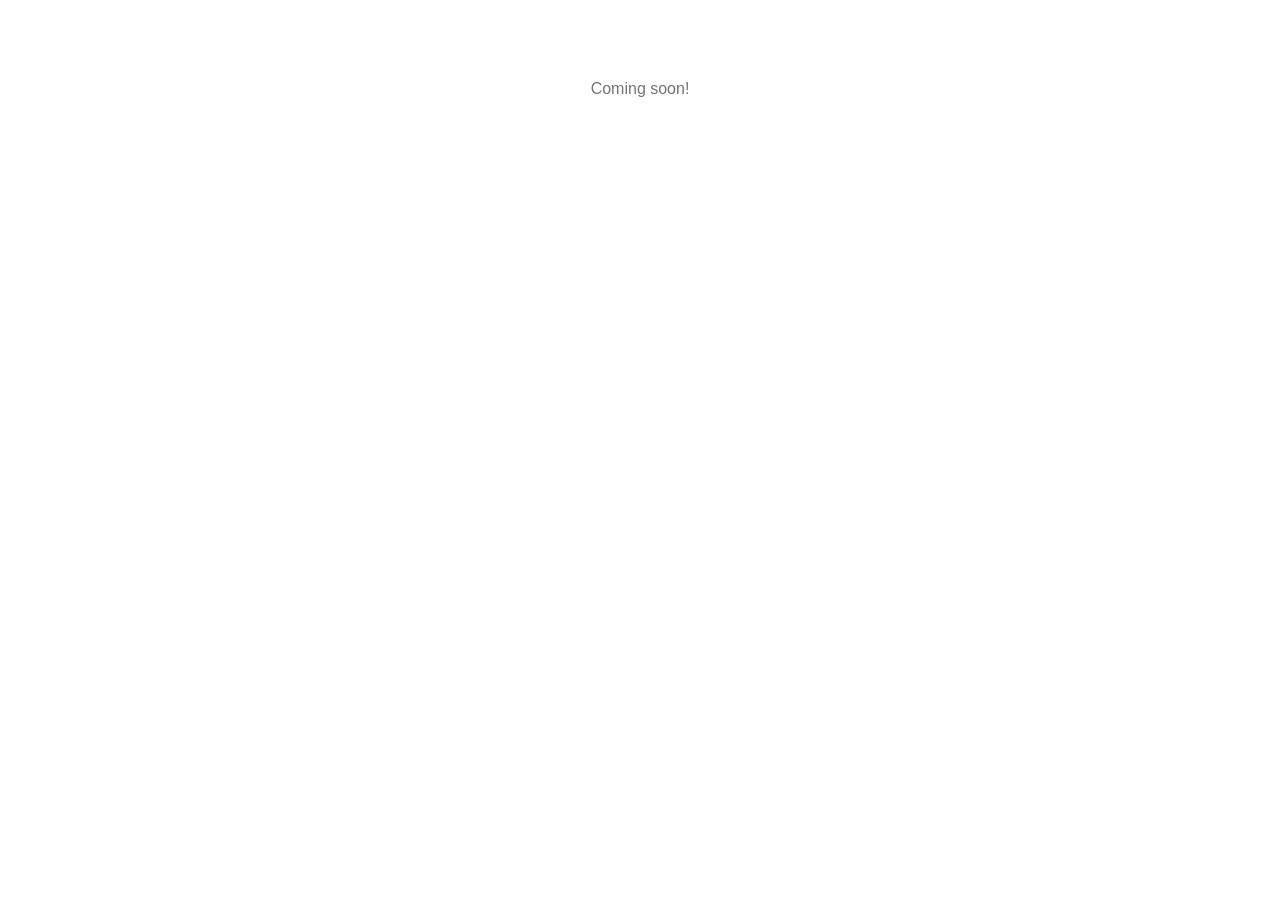
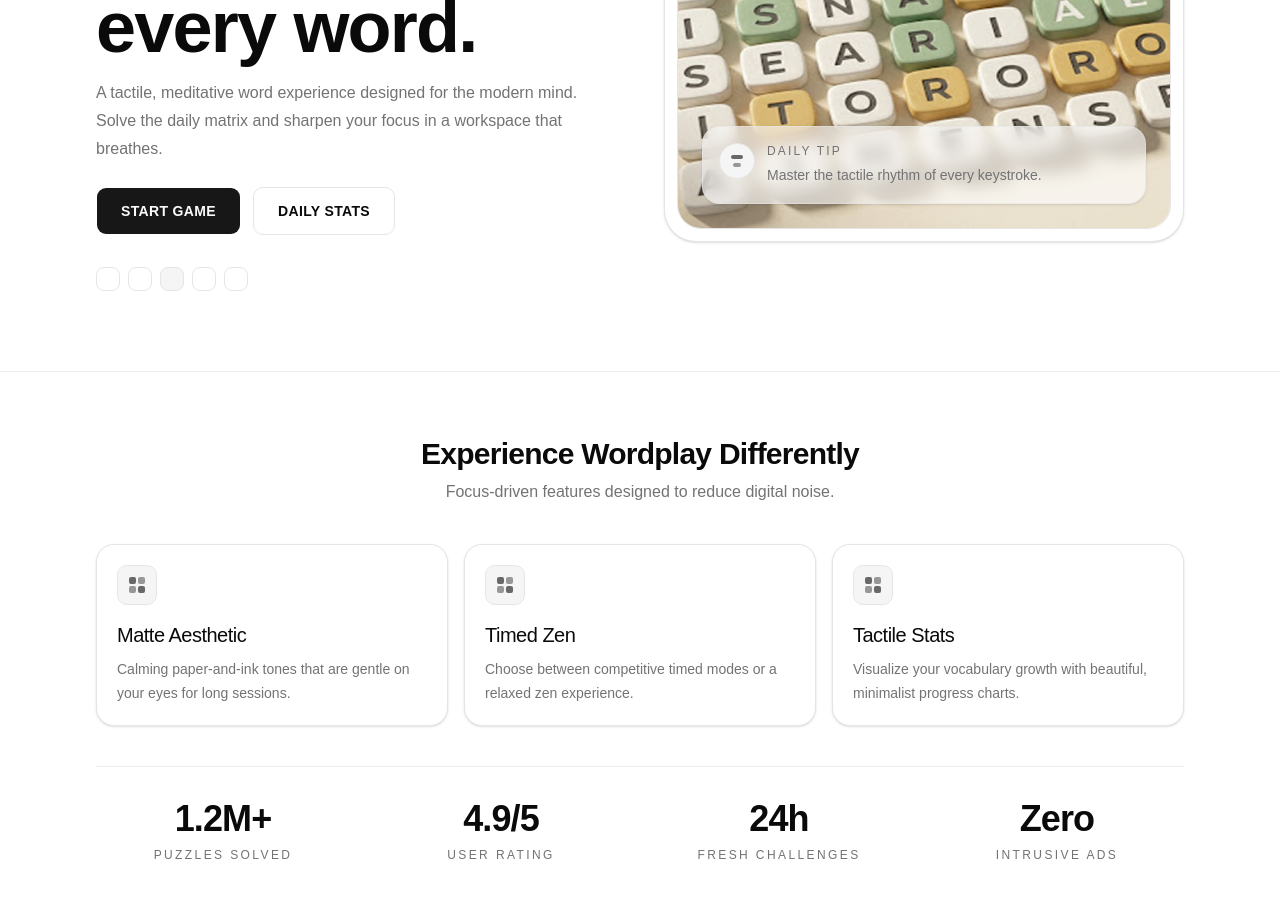
Before and after one commit to chingu-voyages/V61-tier3-team-99, a React (Vite) app in the folder frontend/: page / in a window 1280 px wide. Shown: the part 340-1238 px from the top of the page. Before the commit the page ends 800 px from the top, so only its background shows below. Built offline with nearby package versions, Linux system fonts and the light colour scheme.

Commit message:
initial components and layout for landing page

```diff
--- a/frontend/src/App.tsx
+++ b/frontend/src/App.tsx
@@ -1,11 +1,14 @@
 import Header from "./components/Header";
+import LandingFeatures from "./components/LandingFeatures";
+import LandingHero from "./components/LandingHero";
 
 const App = () => {
   return (
-    <div className="flex min-h-screen flex-col">
+    <div className="min-h-screen bg-background text-foreground">
       <Header />
-      <main className="flex flex-1 flex-col items-center justify-center">
-        <p className="text-muted-foreground">Coming soon!</p>
+      <main className="flex flex-1 flex-col">
+        <LandingHero />
+        <LandingFeatures />
       </main>
     </div>
   );
--- /dev/null
+++ b/frontend/src/components/LandingFeatures.tsx
@@ -0,0 +1,88 @@
+const featureCards = [
+  {
+    title: "Matte Aesthetic",
+    description:
+      "Calming paper-and-ink tones that are gentle on your eyes for long sessions.",
+  },
+  {
+    title: "Timed Zen",
+    description:
+      "Choose between competitive timed modes or a relaxed zen experience.",
+  },
+  {
+    title: "Tactile Stats",
+    description:
+      "Visualize your vocabulary growth with beautiful, minimalist progress charts.",
+  },
+];
+
+const stats = [
+  { value: "1.2M+", label: "puzzles solved" },
+  { value: "4.9/5", label: "user rating" },
+  { value: "24h", label: "fresh challenges" },
+  { value: "Zero", label: "intrusive ads" },
+];
+
+const PlaceholderIcon = () => {
+  return (
+    <div className="flex h-10 w-10 self-center items-center justify-center rounded-lg border bg-muted lg:self-start">
+      <div className="grid h-4 w-4 grid-cols-2 gap-0.5">
+        <span className="rounded-xs bg-foreground/60" />
+        <span className="rounded-xs bg-foreground/40" />
+        <span className="rounded-xs bg-foreground/40" />
+        <span className="rounded-xs bg-foreground/60" />
+      </div>
+    </div>
+  );
+};
+
+const LandingFeatures = () => {
+  return (
+    <section className="w-full border-t border-border/70 bg-background">
+      <div className="mx-auto flex w-full max-w-6xl flex-col gap-10 px-4 py-12 sm:px-6 lg:px-8 lg:py-16">
+        <div className="flex flex-col items-center gap-2 text-center">
+          <h2 className="text-2xl font-semibold tracking-tight sm:text-3xl">
+            Experience Wordplay Differently
+          </h2>
+          <p className="max-w-2xl text-sm text-muted-foreground sm:text-base">
+            Focus-driven features designed to reduce digital noise.
+          </p>
+        </div>
+
+        <div className="flex flex-col items-center gap-4 lg:flex-row lg:items-stretch">
+          {featureCards.map((feature) => (
+            <div
+              key={feature.title}
+              className="flex w-full max-w-sm flex-1 flex-col items-center gap-4 rounded-2xl border bg-card p-4 text-center shadow-sm lg:max-w-none lg:items-start lg:p-5 lg:text-left"
+            >
+              <PlaceholderIcon />
+              <div className="space-y-2">
+                <h3 className="text-lg font-medium tracking-tight sm:text-xl">
+                  {feature.title}
+                </h3>
+                <p className="text-sm leading-6 text-muted-foreground">
+                  {feature.description}
+                </p>
+              </div>
+            </div>
+          ))}
+        </div>
+
+        <div className="flex flex-wrap justify-center gap-6 border-t border-border/70 pt-8 lg:justify-between">
+          {stats.map((stat) => (
+            <div key={stat.label} className="min-w-30 flex-1 text-center">
+              <p className="text-3xl font-semibold tracking-tight sm:text-4xl">
+                {stat.value}
+              </p>
+              <p className="mt-2 text-xs uppercase tracking-[0.2em] text-muted-foreground">
+                {stat.label}
+              </p>
+            </div>
+          ))}
+        </div>
+      </div>
+    </section>
+  );
+};
+
+export default LandingFeatures;
--- /dev/null
+++ b/frontend/src/components/LandingHero.tsx
@@ -0,0 +1,92 @@
+import { Button } from "./ui/button";
+
+const progressTiles = [false, false, true, false, false];
+
+const LandingHero = () => {
+  return (
+    <section className="w-full">
+      <div className="mx-auto flex w-full max-w-6xl flex-col gap-10 px-4 py-10 sm:px-6 lg:flex-row lg:items-center lg:gap-12 lg:px-8 lg:py-16 xl:py-20">
+        <div className="flex flex-1 flex-col items-center gap-6 text-center lg:items-start lg:text-left">
+          <div className="inline-flex items-center gap-2 rounded-full border px-3 py-1 text-xs font-medium uppercase tracking-[0.2em] text-muted-foreground">
+            <span className="h-2 w-2 rounded-full bg-foreground/70" />
+            Live challenge available
+          </div>
+
+          <div className="flex flex-col items-center gap-4 lg:items-start">
+            <h1 className="max-w-2xl text-4xl font-semibold tracking-tight text-balance sm:text-5xl lg:text-6xl xl:text-7xl">
+              Find your <span className="text-muted-foreground">rhythm</span> in
+              every word.
+            </h1>
+
+            <p className="max-w-xl text-sm leading-7 text-muted-foreground sm:text-base">
+              A tactile, meditative word experience designed for the modern
+              mind. Solve the daily matrix and sharpen your focus in a workspace
+              that breathes.
+            </p>
+          </div>
+
+          <div className="flex flex-wrap justify-center gap-3 lg:justify-start">
+            <Button className="h-12 cursor-pointer px-6 text-sm font-semibold uppercase tracking-wide">
+              Start Game
+            </Button>
+            <Button
+              variant="outline"
+              className="h-12 px-6 text-sm font-semibold uppercase tracking-wide"
+            >
+              Daily Stats
+            </Button>
+          </div>
+
+          <div className="flex items-center gap-2 pt-2">
+            {progressTiles.map((isActive, index) => (
+              <div
+                key={`${index}-${String(isActive)}`}
+                className={`h-6 w-6 rounded-md border ${
+                  isActive ? "bg-muted" : "bg-background"
+                }`}
+              />
+            ))}
+          </div>
+        </div>
+
+        <div className="flex flex-1 justify-center lg:justify-end">
+          <div className="w-full max-w-xl rounded-[2rem] border bg-card p-3 shadow-sm">
+            <div className="relative aspect-4/3 overflow-hidden rounded-[1.5rem] border bg-muted/30">
+              <img
+                src="/heroimage.png"
+                alt="MatrixWord hero preview"
+                className="h-full w-full object-cover"
+              />
+
+              <div className="absolute inset-0 p-4 sm:p-6">
+                <div className="absolute inset-x-4 bottom-4 sm:inset-x-6 sm:bottom-6">
+                  <div className="rounded-2xl border border-border/60 bg-background/60 p-3 shadow-sm backdrop-blur-sm sm:p-4">
+                    <div className="flex items-start gap-3">
+                      <div className="flex h-9 w-9 shrink-0 items-center justify-center rounded-full border bg-muted">
+                        <div className="flex h-4 w-4 flex-col items-center justify-center gap-1">
+                          <div className="h-1 w-3 rounded-full bg-foreground/60" />
+                          <div className="h-1 w-2 rounded-full bg-foreground/40" />
+                        </div>
+                      </div>
+
+                      <div className="space-y-1">
+                        <p className="text-xs font-medium uppercase tracking-[0.18em] text-muted-foreground">
+                          Daily Tip
+                        </p>
+                        <p className="text-sm leading-6 text-muted-foreground">
+                          Master the tactile rhythm of every keystroke.
+                        </p>
+                      </div>
+                    </div>
+                  </div>
+                </div>
+              </div>
+            </div>
+          </div>
+        </div>
+      </div>
+    </section>
+  );
+};
+
+export default LandingHero;
```
Also changed, not shown: frontend/public/heroimage.png (added), 1 other file (tests, documents, lock files or other folders).
